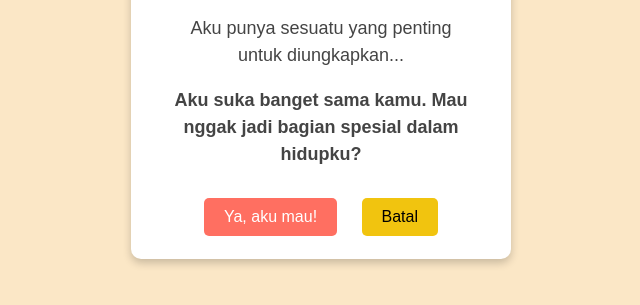
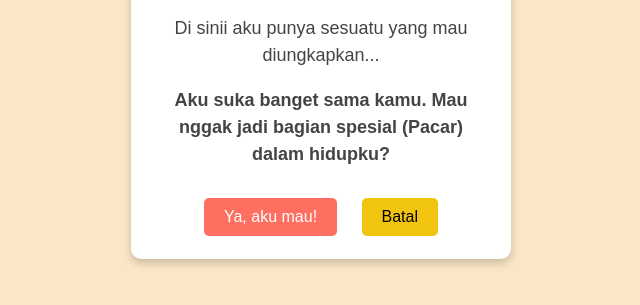
Before and after one commit to Mennnnn21ux/damnnnnnn2123, a plain HTML site: page index.html in a window 1280 px wide. Shown: the part 311-616 px from the top of the page, without its empty margins (319-959 px from the left). Drawn offline with Linux system fonts and the light colour scheme.

Commit message:
Update index.html

```diff
--- a/index.html
+++ b/index.html
@@ -9,8 +9,8 @@
 <body>
     <div class="container">
         <h1>Hai, Araaaa</h1>
-        <p>Aku punya sesuatu yang penting untuk diungkapkan...</p>
-        <p style="font-weight: bold;">Aku suka banget sama kamu. Mau nggak jadi bagian spesial dalam hidupku?</p>
+        <p>Di sinii aku punya sesuatu yang mau  diungkapkan...</p>
+        <p style="font-weight: bold;">Aku suka banget sama kamu. Mau nggak jadi bagian spesial (Pacar) dalam hidupku?</p>
         <div class="buttons">
             <button id="yesBtn">Ya, aku mau!</button>
             <button id="cancelBtn">Batal</button>
```
